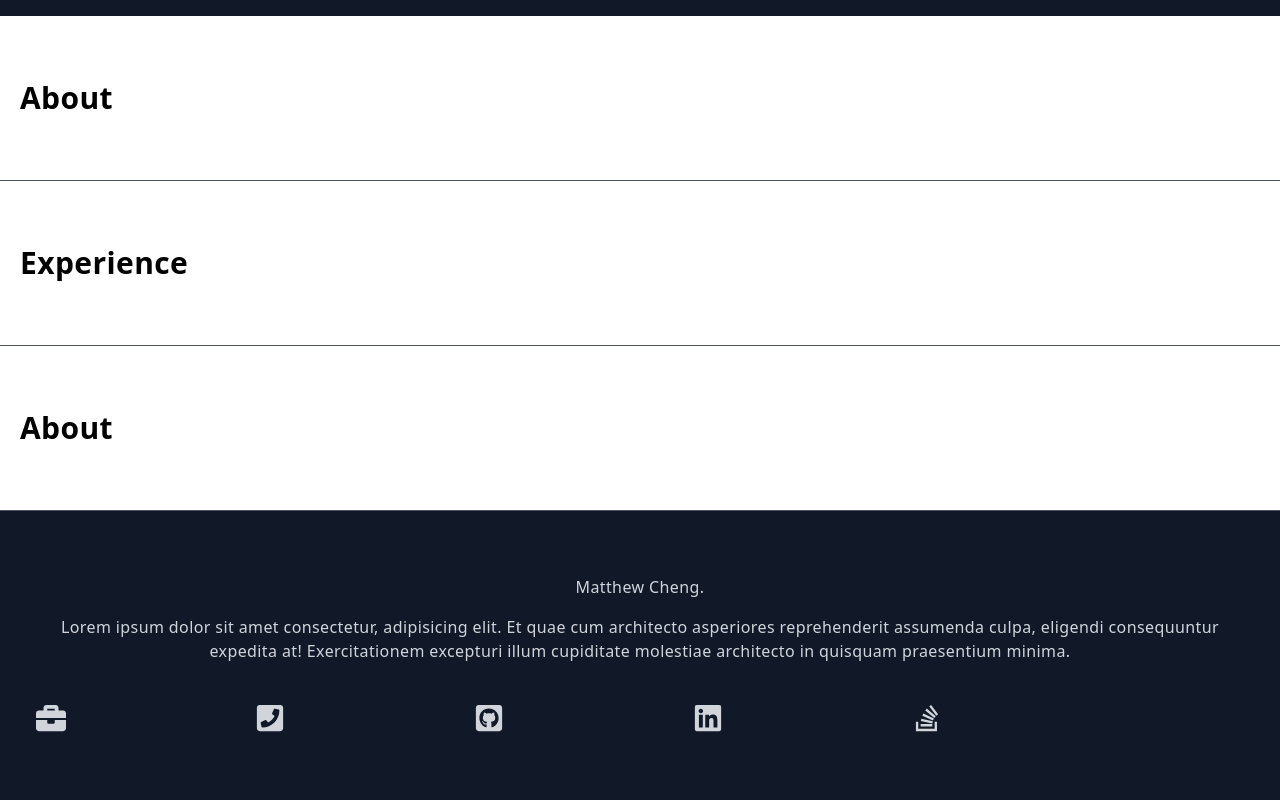
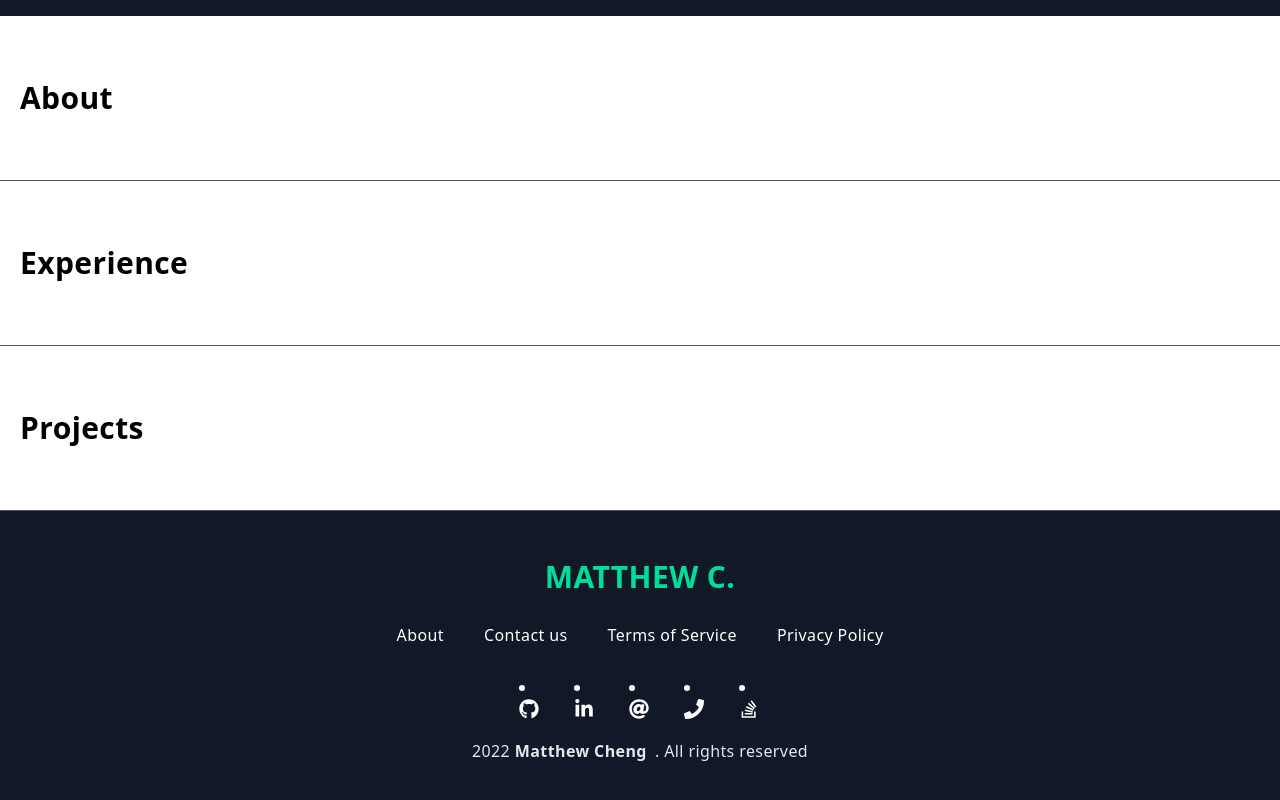
Before and after one commit to matthewcheng222/portfolio, a Next.js app: page / in a window 1280 px wide. Shown: the part 784-1584 px from the top of the page. Built offline with nearby package versions, Linux system fonts and the light colour scheme.

Commit message:
updated footer and links

```diff
--- a/components/About.jsx
+++ b/components/About.jsx
@@ -2,7 +2,7 @@ import React from 'react'
 
 const About = () => {
   return (
-    <div className='w-full bg-white py-16 px-4 border-b border-gray-600'>
+    <div name='about' className='w-full bg-white py-16 px-4 border-b border-gray-600'>
         <div className='max-w-[1240px] mx-auto grod md:gtid-cols-2'>
             <h1 className='text-black w-full text-3xl font-bold'>About</h1>
         </div>
--- a/components/Experience.jsx
+++ b/components/Experience.jsx
@@ -2,7 +2,7 @@ import React from 'react'
 
 const Experience = () => {
   return (
-    <div className='w-full bg-white py-16 px-4 border-b border-gray-600'>
+    <div name='experience' className='w-full bg-white py-16 px-4 border-b border-gray-600'>
         <div className='max-w-[1240px] mx-auto grod md:gtid-cols-2'>
             <h1 className='text-black w-full text-3xl font-bold'>Experience</h1>
         </div>
--- a/components/Footer.jsx
+++ b/components/Footer.jsx
@@ -1,26 +1,42 @@
 import React from 'react'
 import {
-    FaBriefcase,
-    FaPhoneSquare,
-    FaGithubSquare,
-    FaLinkedin,
-    FaStackOverflow,
+  FaGithub,
+  FaLinkedinIn,
+  FaAt,
+  FaPhone,
+  FaStackOverflow,
 } from 'react-icons/fa'
+import { Link } from 'react-scroll'
 
 const Footer = () => {
   return (
-    <div className='max-w-[1240px] mx-auto py-16 px-4 gap-8 justify-between text-center text-gray-300'>
+    <div className='mx-auto container xl:px-20 lg:px-12 sm:px-6 px-4 py-12'>
+      <div className='flex flex-col items-center justify-center'>
         <div>
-            <h2 classsName='w-full font-bold'>Matthew Cheng.</h2>
-            <p className='py-4'>Lorem ipsum dolor sit amet consectetur, adipisicing elit. Et quae cum architecto asperiores reprehenderit assumenda culpa, eligendi consequuntur expedita at! Exercitationem excepturi illum cupiditate molestiae architecto in quisquam praesentium minima.</p>
-            <div className='flex justify-between items-center text-center md:w-[75%] my-6'>
-                <FaBriefcase size={30}/>
-                <FaPhoneSquare size={30}/>
-                <FaGithubSquare size={30}/>
-                <FaLinkedin size={30}/>
-                <FaStackOverflow size={30}/>
-            </div>
+          <h1 className='w-full text-3xl font-bold text-[#00df9a]'>MATTHEW C.</h1>
         </div>
+        <div className='flex flex-wrap sm:gap-10 gap-8 items-center justify-center mt-8 text-white'>
+          <p className="hover:text-gray-500 text-base cursor-pointer leading-4">About</p>
+          <p className="hover:text-gray-500 text-base cursor-pointer leading-4">Contact us</p>
+          <p className="hover:text-gray-500 text-base cursor-pointer leading-4">Terms of Service</p>
+          <p className="hover:text-gray-500 text-base cursor-pointer leading-4">Privacy Policy</p>
+        </div>
+        <div className='flex items-center gap-x-8 mt-8'>
+          <li><Link href="https://github.com/matthewcheng222" passHref={true}><FaGithub size={20}/></Link></li>
+          <li><Link href="https://www.linkedin.com/in/matthew-c-131b32122/" passHref={true}><FaLinkedinIn size={20}/></Link></li>
+          <li><Link href="#" passHref={true}><FaAt size={20}/></Link></li>
+          <li><Link href="#"><FaPhone size={20}/></Link></li>
+          <li><Link href="#"><FaStackOverflow size={20}/></Link></li>
+        </div>
+        <div className='flex items-center mt-6'>
+          <p className='text-base leading-4 text-gray-200'>
+            2022 <span className='font-semibold'>Matthew Cheng</span>
+          </p>
+          <div className='border-1 border-gray-800 pl-1 ml-1'>
+            <p className='text-base leading-4 text-gray-200'>. All rights reserved</p>
+          </div>
+        </div>
+      </div>
     </div>
   )
 }
--- a/components/Hero.jsx
+++ b/components/Hero.jsx
@@ -8,13 +8,13 @@ import Typewriter from 'typewriter-effect';
 const Hero = () => {
   return (
     <div>
-        <div className='max-w-[800px] mt-[-96px] w-full h-screen mx-auto text-center flex flex-col justify-center'>
+        <div name='hero' className='max-w-[800px] mt-[-96px] w-full h-screen mx-auto text-center flex flex-col justify-center'>
             <div>
                 <Image className='rounded-full'
                     src={memoji_waving}
                     alt='/'
-                    height='300'
-                    width='300'
+                    height='200px'
+                    width='200px'
                 />
             </div>
             <p className='md:text-3xl sm:text-2xl text-lg font-bold p-2'>Hi, my name is</p>
--- a/components/Navbar.jsx
+++ b/components/Navbar.jsx
@@ -1,5 +1,6 @@
 import React, {useState} from 'react'
 import {AiOutlineClose, AiOutlineMenu} from 'react-icons/ai'
+import {Link} from 'react-scroll'
 
 const Navbar = () => {
     const [nav, setNav] = useState(false)
@@ -12,11 +13,11 @@ const Navbar = () => {
     <div className='flex justify-between items-center h-24 max-w-[1240px] mx-auto px-4 text-white'>
         <h1 className='w-full text-3xl font-bold text-[#00df9a]'>MATTHEW C.</h1>
         <ul className='hidden md:flex'>
-            <li className='p-4'>Home</li>
-            <li className='p-4'>About</li>
-            <li className='p-4'>Experience</li>
-            <li className='p-4'>Projects</li>
-            <li className='p-4'>Contact</li>
+            <li className='p-4'><Link to ='hero' smooth={true} duration={500}>Home</Link></li>
+            <li className='p-4'><Link to ='about' smooth={true} duration={500}>About</Link></li>
+            <li className='p-4'><Link to ='experience' smooth={true} duration={500}>Experience</Link></li>
+            <li className='p-4'><Link to ='projects' smooth={true} duration={500}>Projects</Link></li>
+            <li className='p-4'><Link to ='contact' smooth={true} duration={500}>Contact</Link></li>
         </ul>
         <div onClick={handleNav} className='block md:hidden'>
             {nav ? <AiOutlineClose size={20} /> : <AiOutlineMenu size={20} />}
@@ -24,12 +25,11 @@ const Navbar = () => {
         <div className={nav ? 'fixed left-0 top-0 w-[60%] h-full border-r border-r-gray-900 bg-[#000300] ease-in-out duration-500' : 'ease-in-out duration-500 fixed left-[-100%]'}>
         <h1 className='w-full text-3xl font-bold text-[#00df9a] px-4'>MATTHEW C.</h1>
             <ul className='uppercase p-4'>
-                <li className='p-4 border-b border-gray-600'>Home</li>
-                <li className='p-4 border-b border-gray-600'>About</li>
-                <li className='p-4 border-b border-gray-600'>Skills</li>
-                <li className='p-4 border-b border-gray-600'>Experience</li>
-                <li className='p-4 border-b border-gray-600'>Projects</li>
-                <li className='p-4'>Contact</li>
+                <li className='p-4 border-b border-gray-600'><Link onClick={handleNav} to ='hero' smooth={true} duration={500}>Home</Link></li>
+                <li className='p-4 border-b border-gray-600'><Link onClick={handleNav} to ='about' smooth={true} duration={500}>About</Link></li>
+                <li className='p-4 border-b border-gray-600'><Link onClick={handleNav} to ='experience' smooth={true} duration={500}>Experience</Link></li>
+                <li className='p-4 border-b border-gray-600'><Link onClick={handleNav} to ='projects' smooth={true} duration={500}>Projects</Link></li>
+                <li className='p-4'><Link onClick={handleNav} to ='contact' smooth={true} duration={500}>Contact</Link></li>
             </ul>
         </div>
     </div>
--- a/components/Projects.jsx
+++ b/components/Projects.jsx
@@ -2,9 +2,9 @@ import React from 'react'
 
 const Projects = () => {
   return (
-    <div className='w-full bg-white py-16 px-4 border-b border-gray-600'>
+    <div name='projects' className='w-full bg-white py-16 px-4 border-b border-gray-600'>
         <div className='max-w-[1240px] mx-auto grod md:gtid-cols-2'>
-            <h1 className='text-black w-full text-3xl font-bold'>About</h1>
+            <h1 className='text-black w-full text-3xl font-bold'>Projects</h1>
         </div>
     </div>
   )
--- a/package.json
+++ b/package.json
@@ -17,6 +17,7 @@
     "react": "18.2.0",
     "react-dom": "18.2.0",
     "react-icons": "^4.6.0",
+    "react-scroll": "^1.8.7",
     "typewriter-effect": "^2.19.0"
   },
   "devDependencies": {
--- a/pages/_document.js
+++ b/pages/_document.js
@@ -4,8 +4,10 @@ export default function Document() {
   return (
     <Html>
       <Head>
+        <link rel="preconnect" href="https://fonts.googleapis.com" />
+        <link rel="preconnect" href="https://fonts.gstatic.com"/>
         <link
-          href="https://fonts.googleapis.com/css2?family=Poppins&display=optional"
+          href="https://fonts.googleapis.com/css2?family=Poppins&family=Ubuntu&display=swap"
           rel="stylesheet"
         />
       </Head>
```
Also changed, not shown: 1 other file (tests, documents, lock files or other folders).
